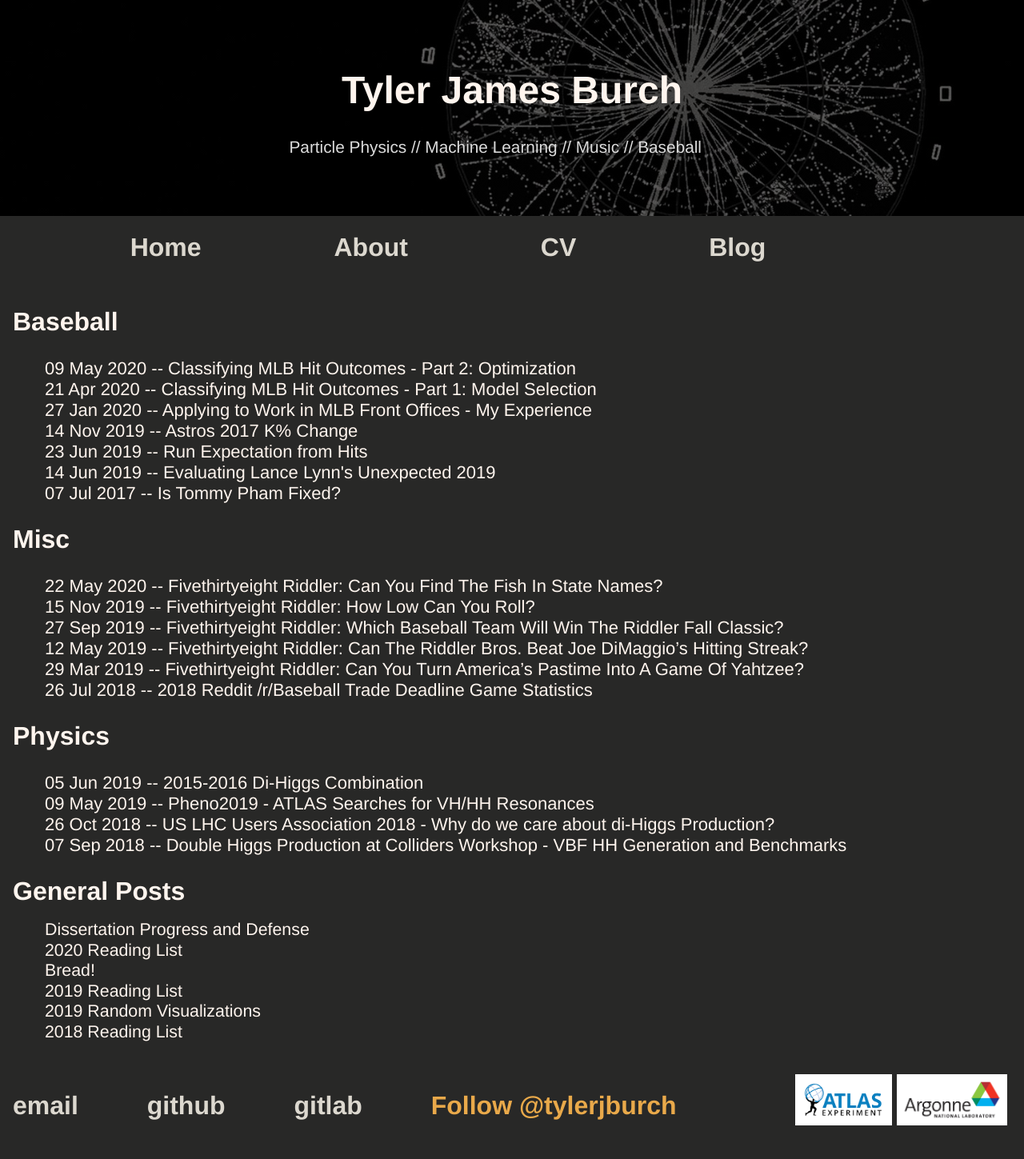
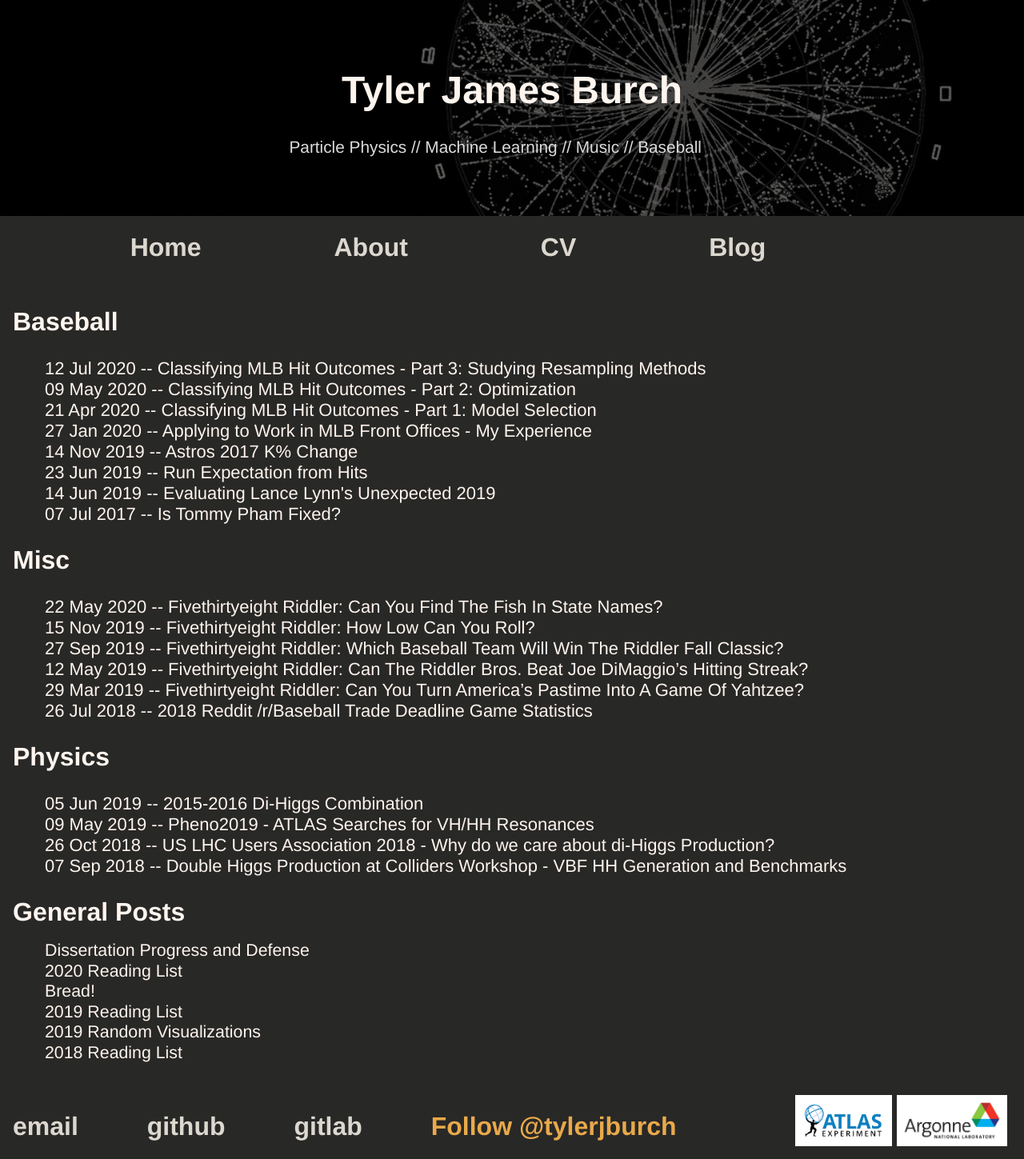
Before and after one commit to tjburch/tjburch.github.io, a Jekyll site: the page built from blog/index.html, in a window 1280 px wide. Shown: the whole page at 80% size. Built offline with Jekyll 4.4.1, drawn with Linux system fonts in a browser that asks for light colours; nearby versions of some CDN libraries; comment, search, counter and statistics services are not loaded; before the commit the page ends 1423 px from its top, so only the background shows below that; some of the changed lines change nothing that is shown.

Commit message:
add hit classifier 3

```diff
--- /dev/null
+++ b/_posts/2020-07-12-hit-classifier-3.md
@@ -0,0 +1,103 @@
+---
+layout: post
+title: "Classifying MLB Hit Outcomes - Part 3: Studying Resampling Methods"
+date: 2020-07-12
+categories: Baseball
+tags: [baseball, statistics]
+---
+
+## Further Study at a Model to Predict Hit Outcomes
+
+Over the last two posts, I've been developing a model to predict hit outcomes. In the [first post](http://tylerjamesburch.com/blog/baseball/hit-classifier-1), I looked at employing hit kinematics (exit velocity, launch angle, and spray angle) for this task and found that a boosted decision tree (BDT) performs best in classifying these hits. In the [second post](http://tylerjamesburch.com/blog/baseball/hit-classifier-2), I looked at additional features to improve accuracy, adding park effects and player speed. The domain this problem falls into is an imbalanced multiclassification problem, so I wanted to take this opportunity to look into some resampling methods on a real-world problem. First, though, I want to do a quick revisit in feature engineering.
+
+## Adjusted Spray Angle
+
+I was recently reading [Alan Nathan's blog](http://baseball.physics.illinois.edu/), where he posted a study on [fly ball carry](http://baseball.physics.illinois.edu/carry-v2.pdf). I noticed that the variable used was not absolute spray angle, but an adjusted spray angle - this flips the spray angle sign (+ to - or vice versa) for left-handed batters. In doing so, the spray angle depicts push-pull angle in the _x_ direction rather than absolute _x_. I wanted to take a look at if this might be more informative as a feature to my model<sup>1</sup>. First, I plotted the distribution to see how this changes the spray angle.
+
+<img src="/blogimages/hit_classifier/post3/adj_spray_angle_hist.png" alt="Histograms for absolute and adjusted spray angles"   class="center" style="width:65%;" />
+
+We can see the histogram becomes asymmetric, showing that pulling occurs more frequently - hopefully this is something the model can use. Next, I retrained the model, using the adjusted spray angle instead of the absolute spray angle.
+
+<img src="/blogimages/hit_classifier/post3/adj_spray_angle_result.png" alt="Confusion Matrix for models using the absolute (left) and adjusted (right) Spray Angle" class="center" style="width:85%;" />
+
+This does help improve accuracy by a bit, bringing another 0.36% accuracy gain, so I chose to keep the adjusted push/pull spray angle in my model in lieu of the absolute spray angle.
+
+## Resampling
+
+### Explanation and Techniques
+
+In this section, I wanted to use this imbalanced multiclassification problem to try out and understand various resampling methods. Resampling is the method of balancing the dataset populations in the training process so that classes are equally represented<sup>2</sup>. For our problem, that means the training data has the same number of singles, doubles, triples, home runs, and outs. This can be achieved in two ways, upsampling and downsampling. There are several approaches to achieve either of these, for this analysis I studied 3 upsampling methods and 2 downsampling methods<sup>3</sup>.
+
+**1. Upsampling - increasing statistics in the minority classes to match the majority class**
+
+- Raw Upsampling: randomly replicating observations from your minority classes until it matches the majority population, the simplest approach to upsampling
+- Synthetic Minority Oversampling Technique (SMOTE): using linear interpolation between existing points (selected via a nearest-neighbor algorithm) to create new, unique points between existing observations
+- Adaptive Synthetic Sampling (ADASYN): similar to SMOTE, but focuses on generating new points in regions that are harder to learn, by generating new data in the region nearest the decision boundary
+
+**2. Downsampling - removing data from the majority classes to match the size of the minority class**
+
+- Raw Downsampling: randomly removing observations in your majority classes until they match the minority population
+- NearMiss Downsampling: similar to the ADASYN focus on the decision boundaries, NearMiss uses a nearest neighbors method to isolate samples nearest the decision boundary for retention
+
+In my experience, upsampling techniques more often work better of the two, since when downsampling you're getting rid of possible information the model could use (plus, nothing hurts worse than the idea of throwing away the data you worked hard to acquire and clean).
+
+### Evaluation Metric
+
+An important note here is that when we have imbalanced datasets, one big consideration is the metric we use. The canonical example taught in binary classification is cancer screenings, in which there are few positive ("does has cancer") cases compared to negatives ("does not have cancer"), however the cost of missing someone with cancer and leaving them untreated is much worse, so we want a model with high fidelity for the positives, even at the cost of a few extra false negatives. Another common real-world example of this is fraud flagging.
+
+In such cases, "accuracy" is not always the best metric, so alternatives are used, such as precision, recall, or F1 score. The major question then to ask is, for the question posed, is one type of misclassification particularly worse than another? My answer to this question is no, miscategorizations for this model are all equivalently undesirable. So then I referenced a flowchart I from [machinelearningmastery.com](https://machinelearningmastery.com/tour-of-evaluation-metrics-for-imbalanced-classification/):
+
+<img src="/blogimages/hit_classifier/post3/metric-flowchart.png" alt="Confusion Matrix for models using the absolute (left) and adjusted (right) Spray Angle" class="center" style="width:60%;" />
+
+We follow the far left tree of this and stick with accuracy as our evaluation metric. This, however, gives us some assumption about what to expect from resampling - since the training will cause the model to learn the population ratios, and the test sample has equivalent population ratios, resampling likely will hurt overall performance. Nonetheless, it's worthwhile to study, especially looking at how we can best improve the smallest minority classes.
+
+## Single Multiclassifier
+
+The first approach was to drop each of these techniques into the single multiclassifier with classes for each hit type, to see how each performed. To lead with the result, employing these yielded the following accuracy:
+
+<img src="/blogimages/hit_classifier/post3/single_sampling_comparison.png" alt="Model accuracy when employing various resampling techniques" class="center" style="width:70%;" />
+
+There's a few takeaways to glean from this. First, the suspicion of worse accuracy when resampling proved to be true, the best result was our original model without resampling the training data. Further, the hesitancy on downsampling specifically also was confirmed - throwing away data and resampling down to the minority class proved to give the worst two results. Particularly NearMiss resampling did over 20% worse than any other model. To understand why, I plotted the distribution of field outs for the NearMiss training data against all the training data in the launch angle/launch speed space.
+
+<img src="/blogimages/hit_classifier/post3/nearmiss_outs.png" alt="NearMiss field outs" class="center" style="width:50%;" />
+
+The NearMiss strategy of downsampling narrowed the range where field outs occur in this space, so it's not trained to make predictions outside of that region. This explains the poor performance since it only predicts 28% of outs correctly.
+
+One redeeming factor to downsampling here is that if we wanted to prioritize triple accuracy, the raw downsampled approach performed the best, accurately predicting 39% of triples, all other methods were 26% accurate or worse on triples.
+
+Another comment is that SMOTE resampling performs the best of all the resampling. The "cleverness" in ADASYN makes it focus more around the decision boundaries. For this application, it seems to focus on the home run boundary, making it more accurate in predicting those (86% accurate for ADASYN, 84% accurate for SMOTE) at the cost of doubles (55% ADASYN vs 58% SMOTE) and triples (16% ADASYN vs 18% SMOTE).
+
+## Two-Step Classification
+
+The next approach I wanted to analyze was a two-step classification approach. I touched on this in the appendix in the [previous post]((http://tylerjamesburch.com/blog/baseball/hit-classifier-2)), but the idea is to reframe the classification question. The single model poses the question "what is the outcome of a ball hit in play?" and tackles it with a mammoth imbalanced multiclassification problem. The two-step approach asks "is this a hit? if so, what type of hit?" This reframes the solution to a balanced binary classification problem, deciding if it is a hit, then a less imbalanced multiclassification problem, deciding what kind of hit.
+
+In the previous appendix, I showed that, if you use the same features in both BDTs, the two-step approach does slightly worse. This might not hold true when employing resampling, so I revisited this idea. The approach was to do the binary classification as-is, then apply the resampling only on hit candidates (that is, those that passed the binary classification). The following plot shows the accuracy when applying each of the resampling approaches described above to just the hit candidates.
+
+<img src="/blogimages/hit_classifier/post3/multi_sampling_comparison.png" alt="Two-Step model accuracy when employing various resampling techniques to only the hit classification" class="center" style="width:70%;" />
+
+Maybe not a surprise, but the order of which resampling methods perform best is consistent between the two-step approach and single model approach; SMOTE still performs best. All of the resampled approaches performed better in the two-step paradigm than in the single large multiclassifier - this is because before it even reaches the multiclassifier, it starts with over 27,000 correct predictions from the binary classifier, which is 82.4% accurate on over 33,000 field outs. Even if the multiclassifier got no correct classifications, the final model would be 51% accurate due to these field outs, which is better than the single model NearMiss accuracy already.
+
+Ultimately, since we're considering accuracy as the figure of merit, our single model trained on imblanced data performs better than any of these, since it is trained with the expected class populations, so we'll select that as our final model.
+
+
+## Summary
+
+Wrapping up, I wanted to list some final takeaways I can gather from this post.
+
+- Using smart features is one of the best ways to take advantage of your dataset, evidenced by the improvement by using the push/pull adjusted spray angle over the absolute spray angle.
+- Resampling methods work most meaningfully when you have a figure of merit other than sheer accuracy, which is usually the result of a problem where a type I/II error is worse than the alternative.
+- This study reinforced my already strong opinion that for most cases, you shouldn't get rid of data if aiming for overall accuracy. The only cases I can imagine it's useful is when you have a poorly scaling model, like an SVM, and the decision boundary is relatively well-tamed. However, if you're very focused _only_ on accuracy for a minority class, this can be best - the downsampled model had a 39% accuracy on triples.
+- I got a lot of great experience in this using some more sophisticated resampling techniques, like SMOTE, ADASYN, and NearMiss. The big thing I learned is that many of them work particularly well with single decision boundaries, this is not the case for this situation. For example, there is the large band of possible singles, but there's also plenty of possibilities for things like bunts or infield hits.
+
+At this point, I'm satisfied with the state of this model. I've explored and extinguished most ideas that would improve it further. In the next and last post, I'll discuss the utility of this model and how it can be deployed in real-world situations.
+
+- The code for this post is contained in [this jupyter notebook](https://github.com/tjburch/mlb-hit-classifier/blob/master/notebooks/3-resample.ipynb). The other notebooks should be up in the coming weeks. Once I finish the last blog post, I'll make data available.
+
+----
+### Footnotes
+
+[1] To a very small degree, some of this information is embedded - when I added the park factors by handedness, this has the possibility of slightly encoding handedness, and through that, a very smart model could associate a higher tendency for certain outcomes based on that. However, that model would have to be incredibly smart to the point of overfitting, and directly coding it in is much better, as we see - it's just possible not _all_ the information is new, it may have been slightly represented in the older model.
+
+[2] To emphasize - the resampling is performed _only_ on the training data. Testing data is left with the standard population imbalance, because we want to understand accuracy representative of what is encountered when applying to future data.
+
+[3] The raw resampling were performed with [scikit-learn's resample methods](https://scikit-learn.org/stable/modules/generated/sklearn.utils.resample.html). All others were performed with the exceptional [imbalanced-learn](https://imbalanced-learn.readthedocs.io/en/stable/) package.
--- a/css/blog.css
+++ b/css/blog.css
@@ -43,7 +43,10 @@ h2{
 ul{
     color:gainsboro;
     font-size: 16pt;
-
+}
+ol{
+    color:gainsboro;
+    font-size: 16pt;
 }
 .blog-wrap{
     margin: 1em 10em 1em 10em;
```
Also changed, not shown: blogimages/hit_classifier/post3/adj_spray_angle_hist.png (added), blogimages/hit_classifier/post3/adj_spray_angle_result.png (added), blogimages/hit_classifier/post3/metric-flowchart.png (added), blogimages/hit_classifier/post3/multi_sampling_comparison.png (added), blogimages/hit_classifier/post3/nearmiss_outs.png (added), blogimages/hit_classifier/post3/single_sampling_comparison.png (added).
